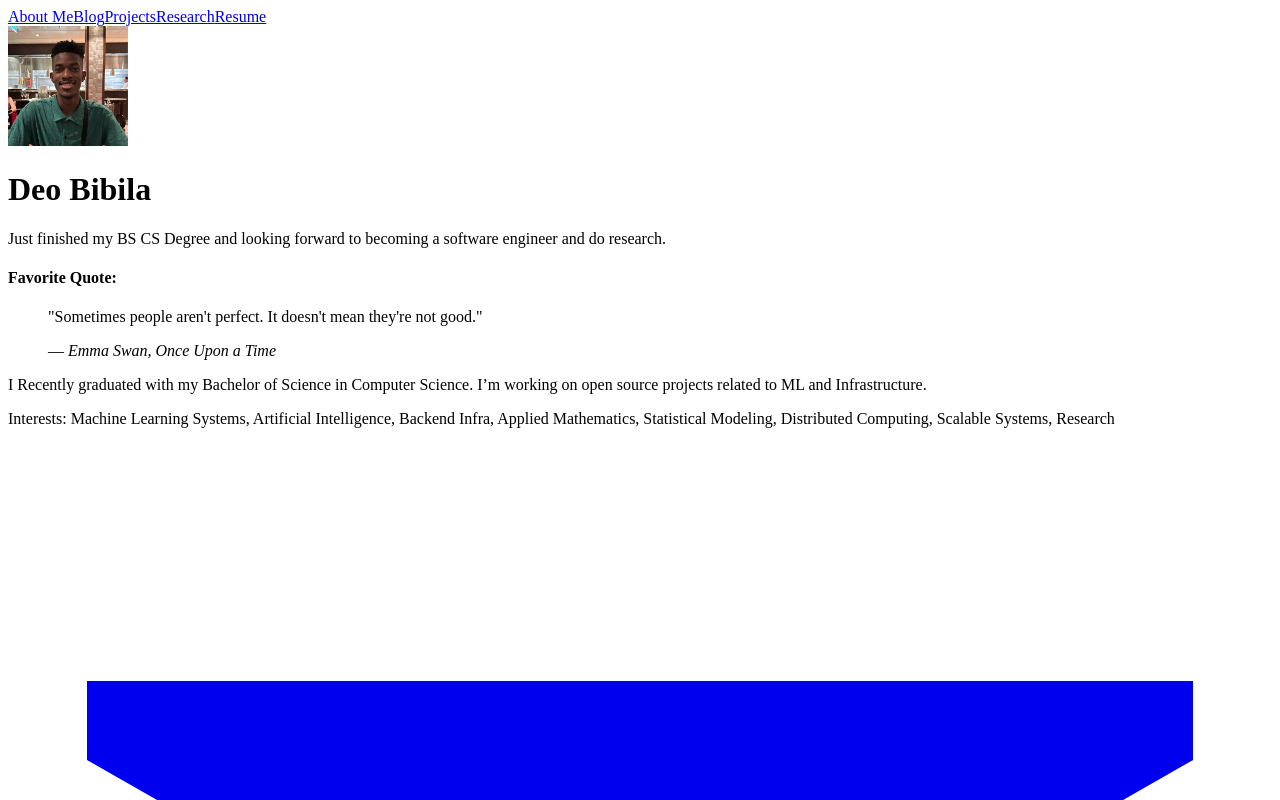
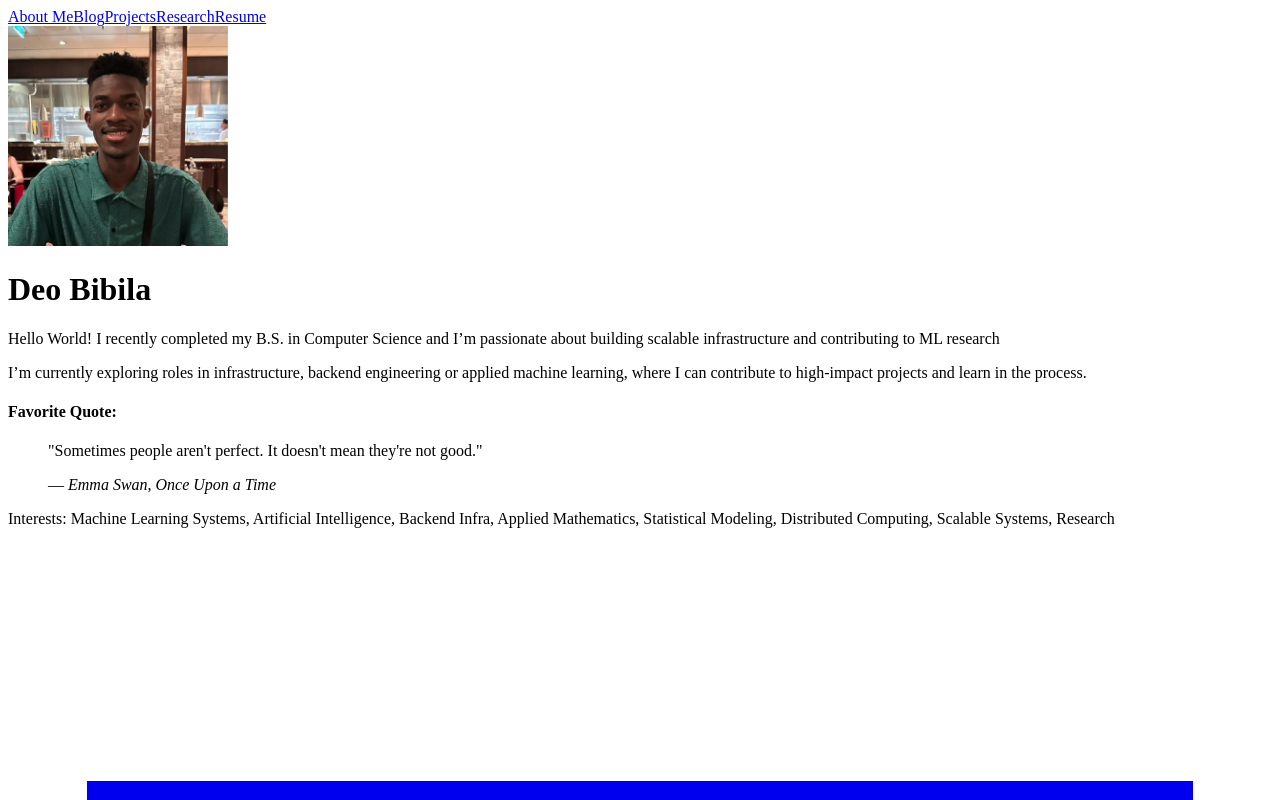
Before and after one commit to deobibila/portfolio-website, a Next.js app: page / in a window 1280 px wide. Shown: the top 800 px of the page. Built offline with nearby package versions, Linux system fonts and the light colour scheme; no server answers.

Commit message:
Updated Home page and rearanged content

```diff
--- a/pages/index.tsx
+++ b/pages/index.tsx
@@ -33,8 +33,8 @@ function HomePage() {
           <Image
               src="/photo.jpeg"
               alt="Deo Bibila"
-              width={120}
-              height={120}
+              width={220}
+              height={220}
               className="rounded-full mx-auto"
           />
         </div>
@@ -44,7 +44,14 @@ function HomePage() {
             <h1 className="text-2xl font-bold">
               Deo Bibila
             </h1>
-            <p>Just finished my BS CS Degree and looking forward to becoming a software engineer and do research.
+            <p>Hello World! I recently completed my B.S. in Computer Science and I’m passionate about building scalable
+              infrastructure and contributing to ML research
+            </p>
+
+
+            <p>
+              I’m currently exploring roles in infrastructure, backend engineering or applied machine learning,
+              where I can contribute to high-impact projects and learn in the process.
             </p>
 
             <h4 className="text-blue-400 italic">
@@ -63,11 +70,6 @@ function HomePage() {
                 — <cite itemProp="about">Emma Swan, Once Upon a Time</cite>
               </footer>
             </blockquote>
-
-            <p>
-              I Recently graduated with my Bachelor of Science in Computer Science.
-              I’m working on open source projects related to ML and Infrastructure.
-            </p>
 
             <p>
               <span className="font-semibold text-blue-400">Interests:</span>{' '}
```
